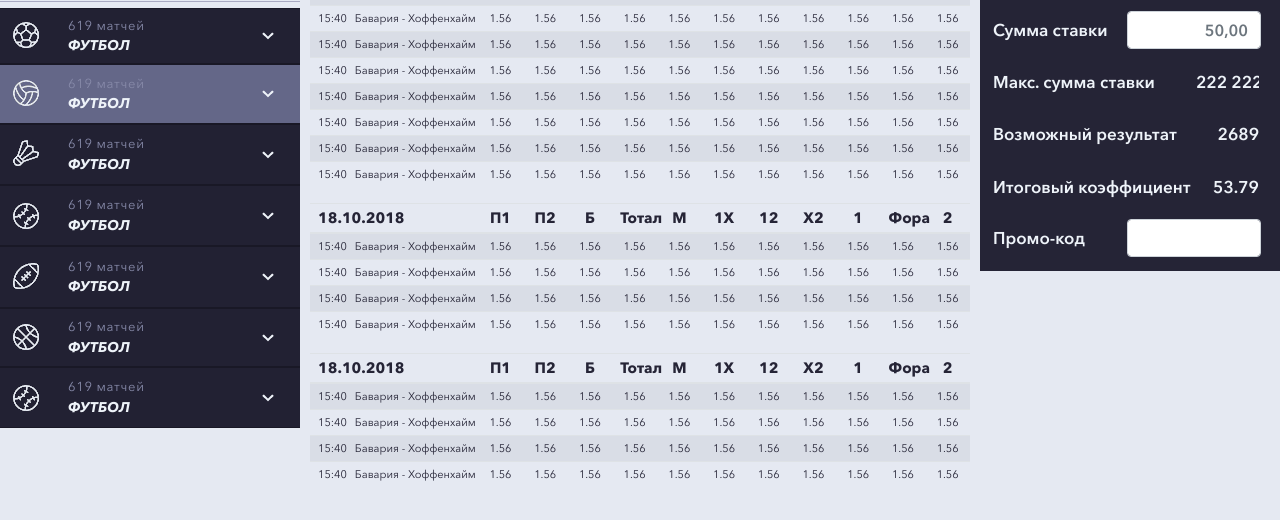
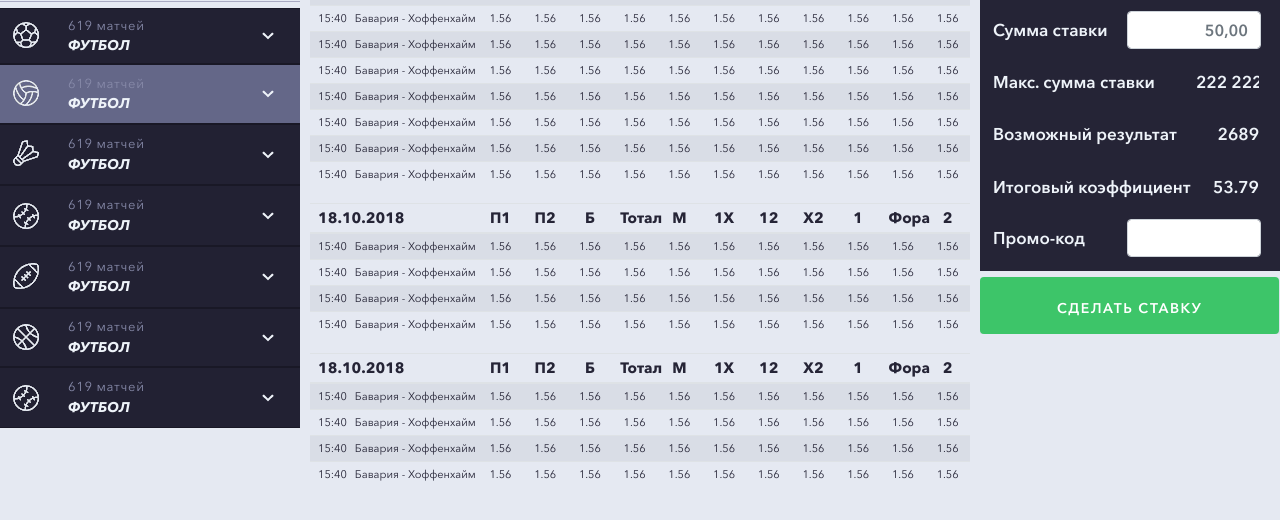
Before and after one commit to coatceatl/stickbet, a website built with webpack: page index.html in a window 1280 px wide. Shown: the part 252-772 px from the top of the page. Built offline with nearby package versions, Linux system fonts and the light colour scheme.

Commit message:
added button in right block

```diff
--- a/index.html
+++ b/index.html
@@ -646,6 +646,7 @@
                     <input type='text' class='form-control bets-value w-50 text-right' id='2'>
                   </div>
                 </form>
+                <button type='submit' class='btn btn-lg-green'>сделать ставку</button>
               </div>
 
             </div>
--- a/src/scss/_base.scss
+++ b/src/scss/_base.scss
@@ -135,6 +135,18 @@ td.table-cell__main {
     color: #fff;
   }
 }
+.btn.btn-lg-green {
+  color: #fff;
+  font-size: remy(14px);
+  font-weight: 700;
+  text-transform: uppercase;
+  padding: 24px 76px 19px 76px;
+  background-color: $green;
+  line-height: remy(12px);
+  letter-spacing: 1.54px;
+  box-shadow: 0 3px 4px rgba(36, 35, 53, 0.09);
+  margin-top: 6px;
+}
 a.user__support-link,
 a.user__lang-link {
   background-color: #232438;
```
Also changed, not shown: dist/main.css.
